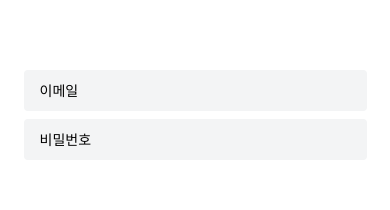
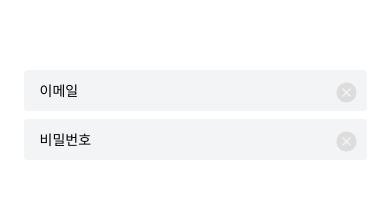
Before and after one commit to ppotatoG/HousetalkAosApp, a React Native app: screen /EmailLogin in a window 390 px wide. Shown: the part 370-580 px from the top of the page. Built offline with nearby package versions, Linux system fonts and the light colour scheme.

Commit message:
Feat: clear button in CustomTextInput

```diff
--- a/package.json
+++ b/package.json
@@ -22,7 +22,8 @@
     "react-native-reanimated": "^3.6.2",
     "react-native-safe-area-context": "^4.8.2",
     "react-native-screens": "^3.29.0",
-    "react-native-step-indicator": "^1.0.3"
+    "react-native-step-indicator": "^1.0.3",
+    "react-native-vector-icons": "^10.1.0"
   },
   "devDependencies": {
     "@babel/core": "^7.20.0",
@@ -33,6 +34,7 @@
     "@react-native/metro-config": "0.73.3",
     "@react-native/typescript-config": "0.73.1",
     "@types/react": "^18.2.6",
+    "@types/react-native-vector-icons": "^6.4.18",
     "@types/react-test-renderer": "^18.0.0",
     "@typescript-eslint/eslint-plugin": "^6.18.1",
     "@typescript-eslint/parser": "^6.18.1",
--- a/src/components/Input/CustomTextInput.tsx
+++ b/src/components/Input/CustomTextInput.tsx
@@ -1,5 +1,6 @@
 import React, { useState } from 'react';
-import { StyleSheet, TextInput } from 'react-native';
+import { StyleSheet, TextInput, View, TouchableOpacity } from 'react-native';
+import Icon from 'react-native-vector-icons/AntDesign';
 
 interface TextInputProps {
   placeholder: string;
@@ -7,6 +8,7 @@ interface TextInputProps {
   onChangeText: (text: string) => void;
   keyboardType?: 'default' | 'email-address' | 'numeric' | 'phone-pad';
   secureTextEntry?: boolean;
+  useClear?: boolean;
 }
 
 const CustomTextInput = ({
@@ -15,10 +17,16 @@ const CustomTextInput = ({
   onChangeText,
   keyboardType = 'default',
   secureTextEntry,
+  useClear = true,
 }: TextInputProps) => {
   const [isFocused, setIsFocused] = useState(false);
 
+  const handleClear = () => {
+    onChangeText('');
+  };
+
   return (
+    <View style={styles.container}>
       <TextInput
         style={isFocused ? styles.inputFocused : styles.input}
         placeholder={placeholder}
@@ -29,14 +37,39 @@ const CustomTextInput = ({
         onFocus={() => setIsFocused(true)}
         onBlur={() => setIsFocused(false)}
       />
+      {useClear && (
+        <TouchableOpacity
+          onPress={handleClear}
+          style={styles.clearButton}
+          disabled={value.length === 0}
+        >
+          <Icon
+            name="closecircle"
+            size={20}
+            color={value.length ? '#999' : '#ddd'}
+          />
+        </TouchableOpacity>
+      )}
+    </View>
   );
 };
 
 const styles = StyleSheet.create({
+  clearButton: {
+    position: 'absolute',
+    right: 10,
+    top: '50%',
+    transform: [{ translateY: -10 }],
+  },
+  container: {
+    position: 'relative',
+    width: '100%',
+  },
   input: {
     backgroundColor: '#F3F4F5',
     borderRadius: 4,
     paddingHorizontal: 16,
+    paddingRight: 40,
     paddingVertical: 12,
   },
   inputFocused: {
@@ -46,6 +79,7 @@ const styles = StyleSheet.create({
     borderStyle: 'solid',
     borderWidth: 2,
     paddingHorizontal: 16,
+    paddingRight: 40,
     paddingVertical: 12,
   },
 });
```
Also changed, not shown: 2 other files (tests, documents, lock files or other folders). Lines whose indentation alone changed are shown as unchanged.
